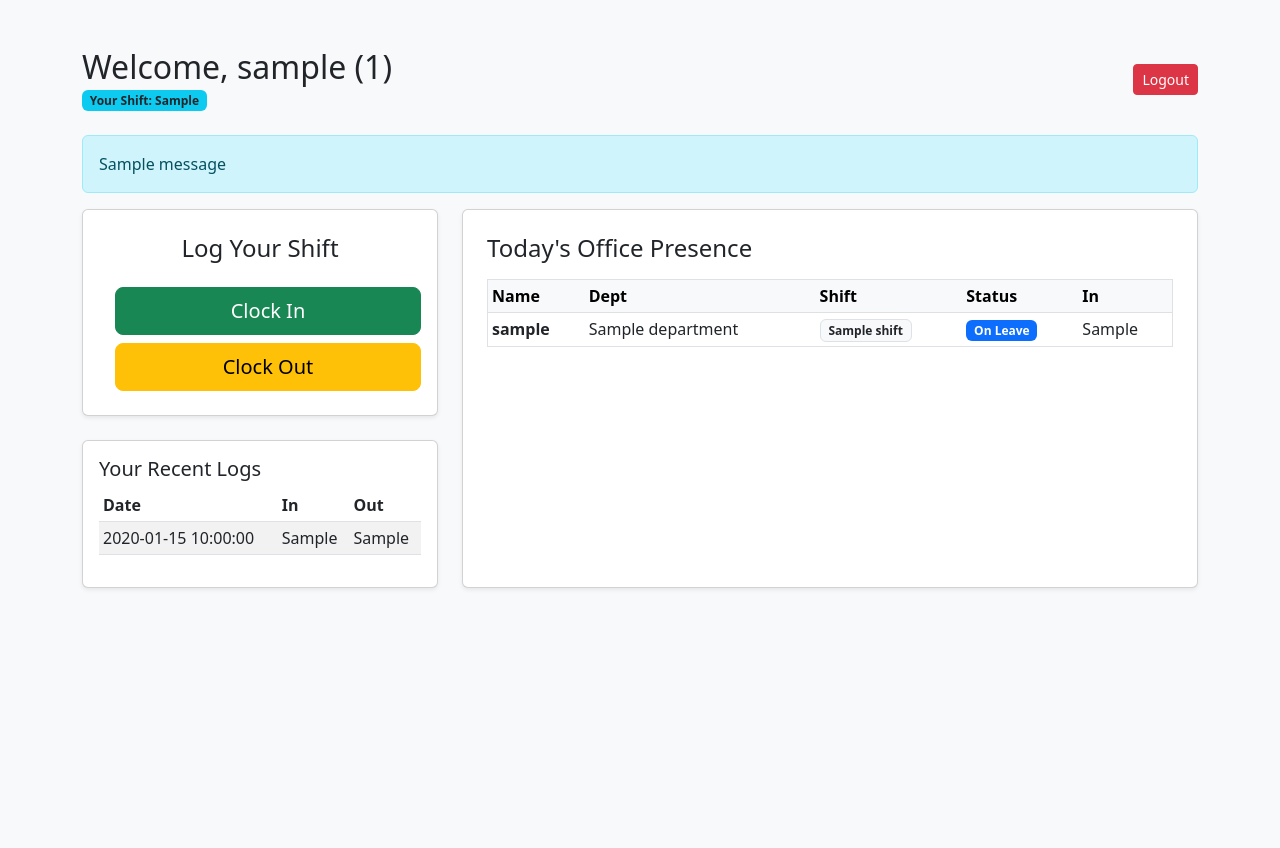
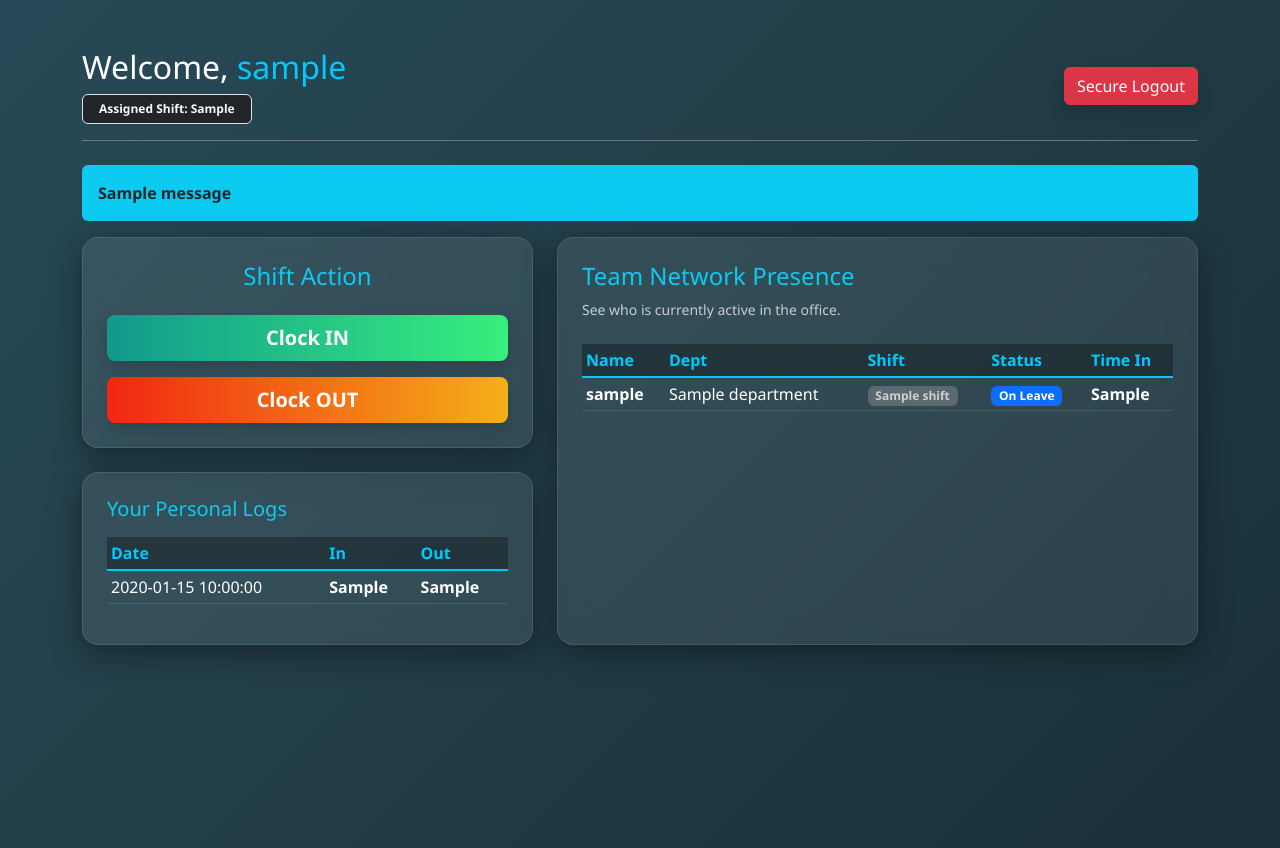
Before and after one commit to jacky1473/my-staff, a Flask app: template templates/staff.html in a window 1280 px wide. Before the commit the page ends 589 px from the top, so only its background shows below. Run offline with Flask 3, Linux system fonts and the light colour scheme; the visitor is signed in with stand-in values (Sample User, id 1); tables that the repository leaves empty hold one stand-in row (values such as "Sample post"); the template is opened without the code that fills it: most values are stand-ins (such as "Sample title", 1, 10 or a date in 2020); one stand-in notice (Sample message) is shown.

Commit message:
Enhance staff dashboard with new styles and layout
Updated the staff dashboard HTML with new styles and structure.

```diff
--- a/templates/staff.html
+++ b/templates/staff.html
@@ -3,65 +3,98 @@
 <head>
     <title>Staff Dashboard</title>
     <link href="https://cdn.jsdelivr.net/npm/bootstrap@5.3.0/dist/css/bootstrap.min.css" rel="stylesheet">
+    <style>
+        body {
+            background: linear-gradient(-45deg, #0f2027, #203a43, #2c5364, #141e30, #243b55);
+            background-size: 400% 400%;
+            animation: gradientBG 15s ease infinite;
+            font-family: 'Segoe UI', Tahoma, Geneva, Verdana, sans-serif;
+            color: #fff;
+            min-height: 100vh;
+        }
+        @keyframes gradientBG { 0% { background-position: 0% 50%; } 50% { background-position: 100% 50%; } 100% { background-position: 0% 50%; } }
+        .glass-card {
+            background: rgba(255, 255, 255, 0.08);
+            backdrop-filter: blur(15px);
+            -webkit-backdrop-filter: blur(15px);
+            border: 1px solid rgba(255, 255, 255, 0.1);
+            border-radius: 1rem;
+            box-shadow: 0 8px 32px rgba(0, 0, 0, 0.4);
+        }
+        .table-glass { color: #fff; }
+        .table-glass th, .table-glass td { border-color: rgba(255,255,255,0.1); background: transparent !important; color: #fff !important; }
+        .table-glass thead th { background: rgba(0,0,0,0.3) !important; color: #00C9FF !important; border-bottom: 2px solid #00C9FF; }
+        .btn-magical-in { background: linear-gradient(90deg, #11998e 0%, #38ef7d 100%); border: none; color: #fff; font-weight: bold; }
+        .btn-magical-out { background: linear-gradient(90deg, #f12711 0%, #f5af19 100%); border: none; color: #fff; font-weight: bold; }
+        .btn-magical-in:hover, .btn-magical-out:hover { transform: translateY(-2px); box-shadow: 0 5px 15px rgba(255,255,255, 0.2); color: #fff; }
+    </style>
 </head>
-<body class="bg-light">
+<body>
     <div class="container mt-5">
-        <div class="d-flex justify-content-between align-items-center mb-4">
+        <div class="d-flex justify-content-between align-items-center mb-4 border-bottom border-secondary pb-3">
             <div>
-                <h2 class="mb-0">Welcome, {{ session['username'] }} ({{ session['department'] }})</h2>
-                <span class="badge bg-info text-dark mt-1">Your Shift: {{ user_shift }}</span>
+                <h2 class="mb-0">Welcome, <span style="color: #00C9FF;">{{ session['username'] }}</span></h2>
+                <span class="badge bg-dark border text-light mt-2 px-3 py-2">Assigned Shift: {{ user_shift }}</span>
             </div>
-            <a href="/logout" class="btn btn-danger btn-sm">Logout</a>
+            <a href="/logout" class="btn btn-danger shadow">Secure Logout</a>
         </div>
 
         {% with messages = get_flashed_messages() %}
-            {% if messages %}{% for msg in messages %}<div class="alert alert-info">{{ msg }}</div>{% endfor %}{% endif %}
+            {% if messages %}{% for msg in messages %}<div class="alert alert-info bg-info text-dark border-0 fw-bold">{{ msg }}</div>{% endfor %}{% endif %}
         {% endwith %}
 
         <div class="row">
-            <div class="col-md-4 mb-4">
-                <div class="card p-4 text-center shadow-sm mb-4">
-                    <h4>Log Your Shift</h4>
-                    <form action="/clock" method="POST" class="mt-3">
-                        <button type="submit" name="action" value="in" class="btn btn-success btn-lg mx-2 w-100 mb-2">Clock In</button>
-                        <button type="submit" name="action" value="out" class="btn btn-warning btn-lg mx-2 w-100">Clock Out</button>
+            <div class="col-md-5 mb-4">
+                <div class="card p-4 text-center glass-card mb-4">
+                    <h4 class="text-info mb-4">Shift Action</h4>
+                    <form action="/clock" method="POST">
+                        <button type="submit" name="action" value="in" class="btn btn-magical-in btn-lg w-100 mb-3 shadow">Clock IN</button>
+                        <button type="submit" name="action" value="out" class="btn btn-magical-out btn-lg w-100 shadow">Clock OUT</button>
                     </form>
                 </div>
 
-                <div class="card p-3 shadow-sm">
-                    <h5>Your Recent Logs</h5>
-                    <table class="table table-sm table-striped">
+                <div class="card p-4 glass-card">
+                    <h5 class="text-info mb-3">Your Personal Logs</h5>
+                    <div class="table-responsive">
+                        <table class="table table-sm table-glass align-middle">
                             <thead><tr><th>Date</th><th>In</th><th>Out</th></tr></thead>
                             <tbody>
                                 {% for log in logs %}
-                            <tr><td>{{ log.date }}</td><td>{{ log.clock_in or '-' }}</td><td>{{ log.clock_out or '-' }}</td></tr>
+                                <tr>
+                                    <td>{{ log.date }}</td>
+                                    <td class="text-success fw-bold">{{ log.clock_in or '-' }}</td>
+                                    <td class="text-warning fw-bold">{{ log.clock_out or '-' }}</td>
+                                </tr>
                                 {% endfor %}
                             </tbody>
                         </table>
                     </div>
                 </div>
+            </div>
 
-            <div class="col-md-8 mb-4">
-                <div class="card p-4 shadow-sm h-100">
-                    <h4>Today's Office Presence</h4>
-                    <table class="table table-sm table-hover border mt-2">
-                        <thead class="table-light"><tr><th>Name</th><th>Dept</th><th>Shift</th><th>Status</th><th>In</th></tr></thead>
+            <div class="col-md-7 mb-4">
+                <div class="card p-4 glass-card h-100">
+                    <h4 class="text-info">Team Network Presence</h4>
+                    <p class="text-light opacity-75 small">See who is currently active in the office.</p>
+                    <div class="table-responsive mt-2">
+                        <table class="table table-sm table-hover table-glass align-middle">
+                            <thead><tr><th>Name</th><th>Dept</th><th>Shift</th><th>Status</th><th>Time In</th></tr></thead>
                             <tbody>
                                 {% for row in roster %}
                                 <tr>
-                                <td><strong>{{ row.username }}</strong></td>
+                                    <td class="fw-bold">{{ row.username }}</td>
                                     <td>{{ row.department }}</td>
-                                <td><span class="badge bg-light text-dark border">{{ row.shift }}</span></td>
+                                    <td><span class="badge bg-secondary opacity-75">{{ row.shift }}</span></td>
                                     <td>
                                         {% if row.status == 'Leave' %} <span class="badge bg-primary">On Leave</span>
                                         {% elif row.status == 'Absent' %} <span class="badge bg-danger">Absent</span>
                                         {% elif is_sunday and not row.clock_in %} <span class="badge bg-info text-dark">Sunday Off</span>
-                                    {% elif row.clock_in and row.clock_out %} <span class="badge bg-dark">Shift Ended</span>
-                                    {% elif row.clock_in and not row.clock_out %} <span class="badge bg-success">In Office</span>
-                                    {% else %} <span class="badge bg-secondary">Not Arrived</span>
+                                        {% elif row.clock_in and row.clock_out %} <span class="badge bg-dark border">Shift Ended</span>
+                                        {% elif row.clock_in and not row.clock_out %} <span class="badge bg-success shadow-sm">In Office</span>
+                                        {% else %} <span class="badge bg-secondary opacity-50">Not Arrived</span>
                                         {% endif %}
                                     </td>
-                                <td>{{ row.clock_in or '-' }}</td>
+                                    <td class="text-success fw-bold">{{ row.clock_in or '-' }}</td>
                                 </tr>
                                 {% endfor %}
                             </tbody>
@@ -70,5 +103,6 @@
                 </div>
             </div>
         </div>
+    </div>
 </body>
 </html>
```
Lines whose indentation alone changed are shown as unchanged.
